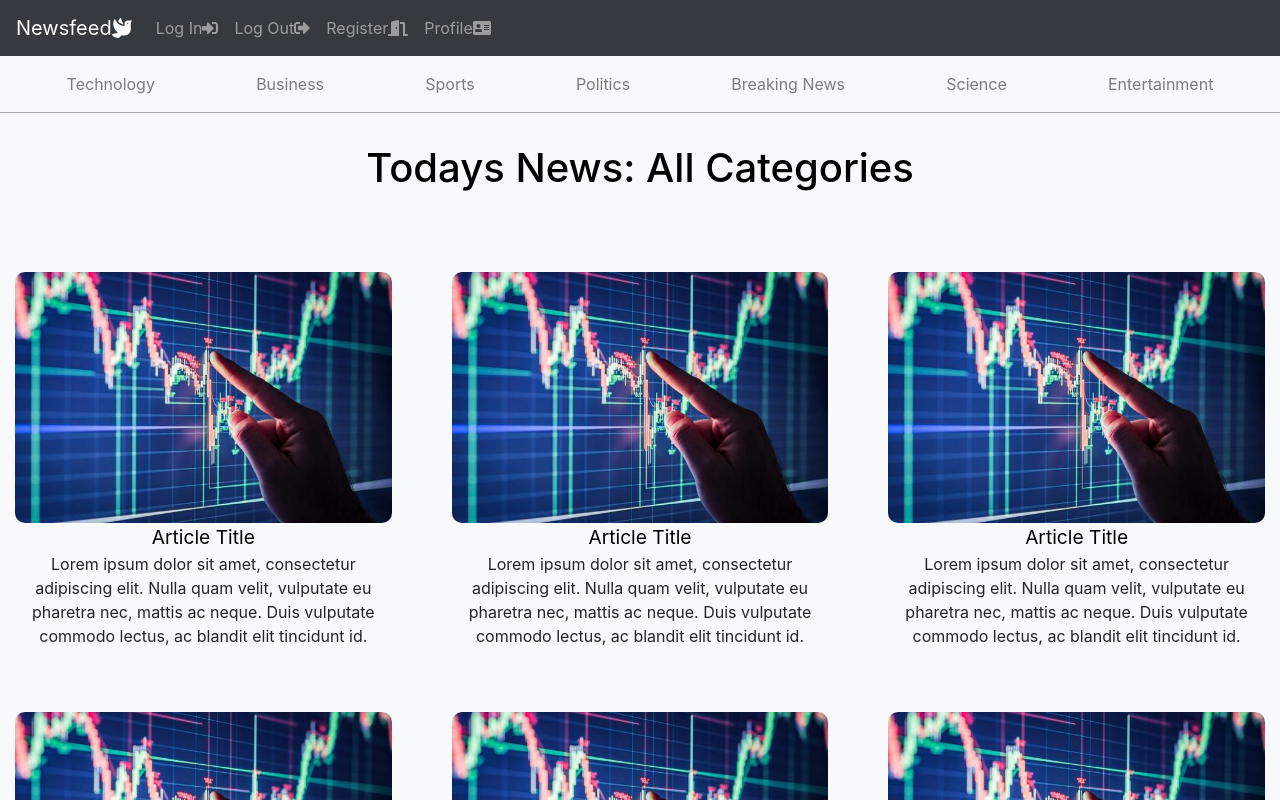
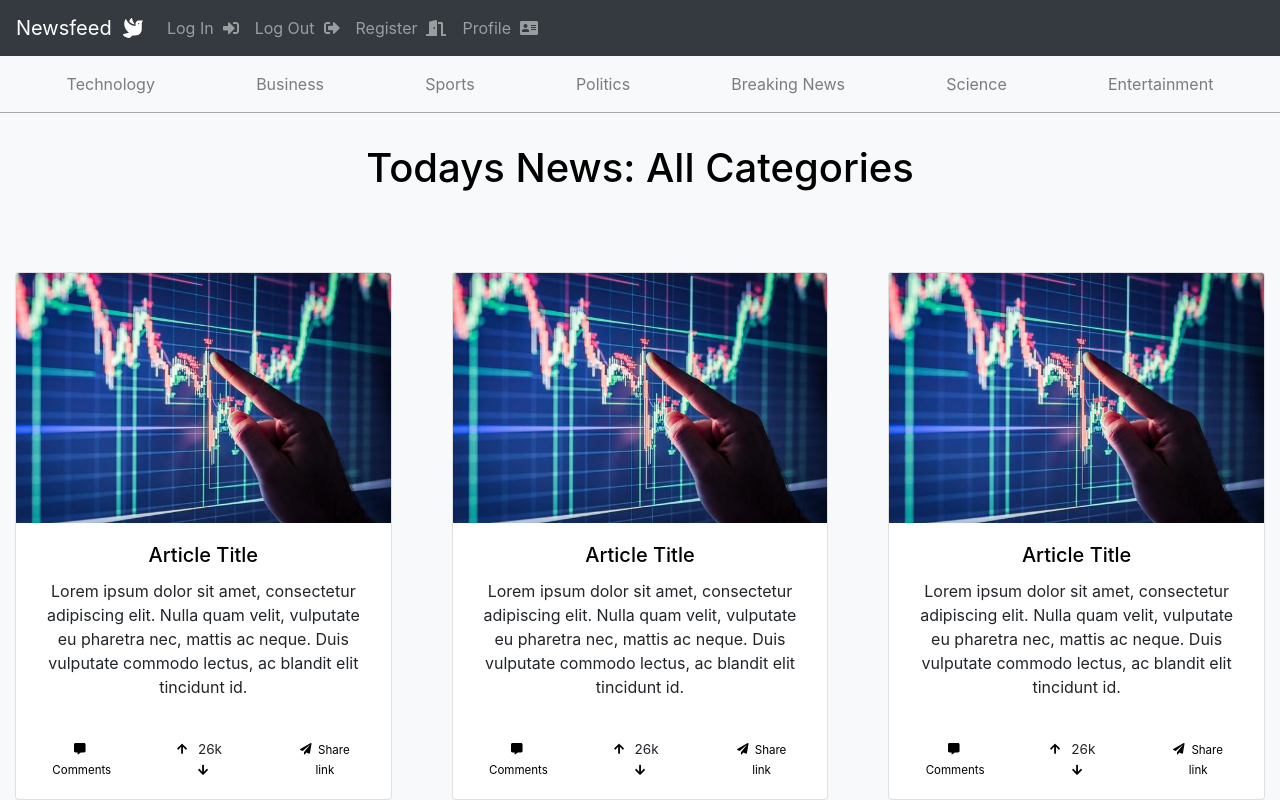
Before and after one commit to vikasham/newsfeed, a React (Create React App) app: page / in a window 1280 px wide. Shown: the top 800 px of the page. Built offline with nearby package versions, Linux system fonts and the light colour scheme.

Commit message:
adding comments section

```diff
--- a/src/components/ArticleThumbnail.js
+++ b/src/components/ArticleThumbnail.js
@@ -1,18 +1,37 @@
 import React, { Component } from 'react'
 import stock from '../img/stock.jpg'
 import '../css/ArticleThumbnail.css'
+import { FontAwesomeIcon } from '@fortawesome/react-fontawesome'
+import {faCommentAlt, faArrowUp, faArrowDown, faPaperPlane} from '@fortawesome/free-solid-svg-icons'
 
 class Dash extends Component
 {
   render(){
     return(
-      <div id="thumbnail">
+      <div class="card">
         <a href="/">
-          <img class="img-responsive" alt="article thumbnail" src={stock}/>
-          <br/>
-          Article Title
+          <img class="card-img-top" alt="article thumbnail" src={stock}/>
         </a>
-        <p>Lorem ipsum dolor sit amet, consectetur adipiscing elit. Nulla quam velit, vulputate eu pharetra nec, mattis ac neque. Duis vulputate commodo lectus, ac blandit elit tincidunt id.</p>
+        <div class="card-body">
+          <a href="/">
+            <h5 class="card-title">Article Title</h5>
+          </a>
+          <p class="card-text">Lorem ipsum dolor sit amet, consectetur adipiscing elit. Nulla quam velit, vulputate eu pharetra nec, mattis ac neque. Duis vulputate commodo lectus, ac blandit elit tincidunt id.</p>
+        </div>
+        <div class="card-body row" id="comments">
+          <div class="col-sm-4">
+            <a  id="comments" href="/"><FontAwesomeIcon icon={faCommentAlt}/>&nbsp; Comments</a>
+          </div>
+          <div class="col-sm-4">
+            <a id="comments" href="/"><FontAwesomeIcon icon={faArrowUp}/>  </a> &nbsp; 26k &nbsp;
+
+            <a  id="comments" href="/"><FontAwesomeIcon icon={faArrowDown}/>  </a>
+          </div>
+          <div class="col-sm-4">
+            <a id="comments" href="/"><FontAwesomeIcon icon={faPaperPlane}/>&nbsp; Share link</a>
+          </div>
+        </div>
+
       </div>
 
     )
--- a/src/components/NavigationBar.js
+++ b/src/components/NavigationBar.js
@@ -29,29 +29,29 @@ class NavigationBar extends Component
           <div class="row">
             <nav class="navbar navbar-expand-sm bg-dark navbar-dark w-100">
                   <div class="navbar-header">
-                    <div class="navbar-brand">Newsfeed
+                    <div class="navbar-brand">Newsfeed &nbsp;
                       <FontAwesomeIcon icon={faDove}/>
                     </div>
                   </div>
                   <ul class="navbar-nav">
                     <li class="nav-item">
 
-                      <div class="nav-link" data-toggle="modal" data-target="#myModal1" onClick={this.toggleBox}>Log In
+                      <div class="nav-link" data-toggle="modal" data-target="#myModal1" onClick={this.toggleBox}>Log In &nbsp;
                         <FontAwesomeIcon icon={faSignInAlt}/>
                       </div>
                     </li>
                     <li class="nav-item">
-                      <div class="nav-link">Log Out
+                      <div class="nav-link">Log Out &nbsp;
                         <FontAwesomeIcon icon={faSignOutAlt}/>
                       </div>
                     </li>
                     <li class="nav-item">
-                      <div class="nav-link" data-toggle="modal" data-target="#myModal2">Register
+                      <div class="nav-link" data-toggle="modal" data-target="#myModal2">Register &nbsp;
                         <FontAwesomeIcon icon={faDoorOpen}/>
                       </div>
                     </li>
                     <li class="nav-item">
-                      <div class="nav-link">Profile
+                      <div class="nav-link">Profile &nbsp;
                         <FontAwesomeIcon icon={faAddressCard}/>
                       </div>
                     </li>
--- a/src/css/ArticleThumbnail.css
+++ b/src/css/ArticleThumbnail.css
@@ -2,3 +2,6 @@ a{
   text-decoration: none;
   color: black;
 }
+#comments{
+  font-size:85%;
+}
--- a/src/css/Dashrow.css
+++ b/src/css/Dashrow.css
@@ -1,6 +1,5 @@
 img{
   max-width: 100%;
-  border-radius: 10px;
 }
 
 a{
```
